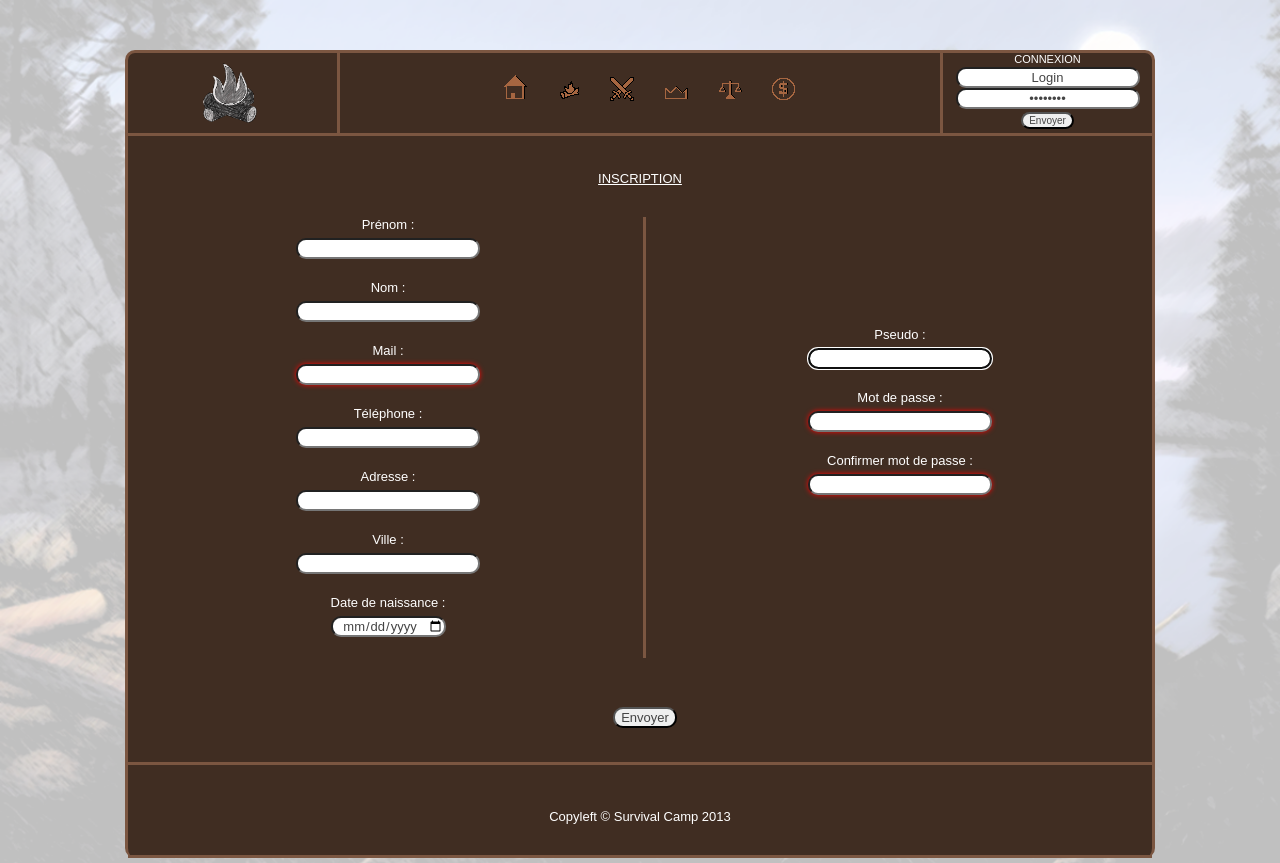
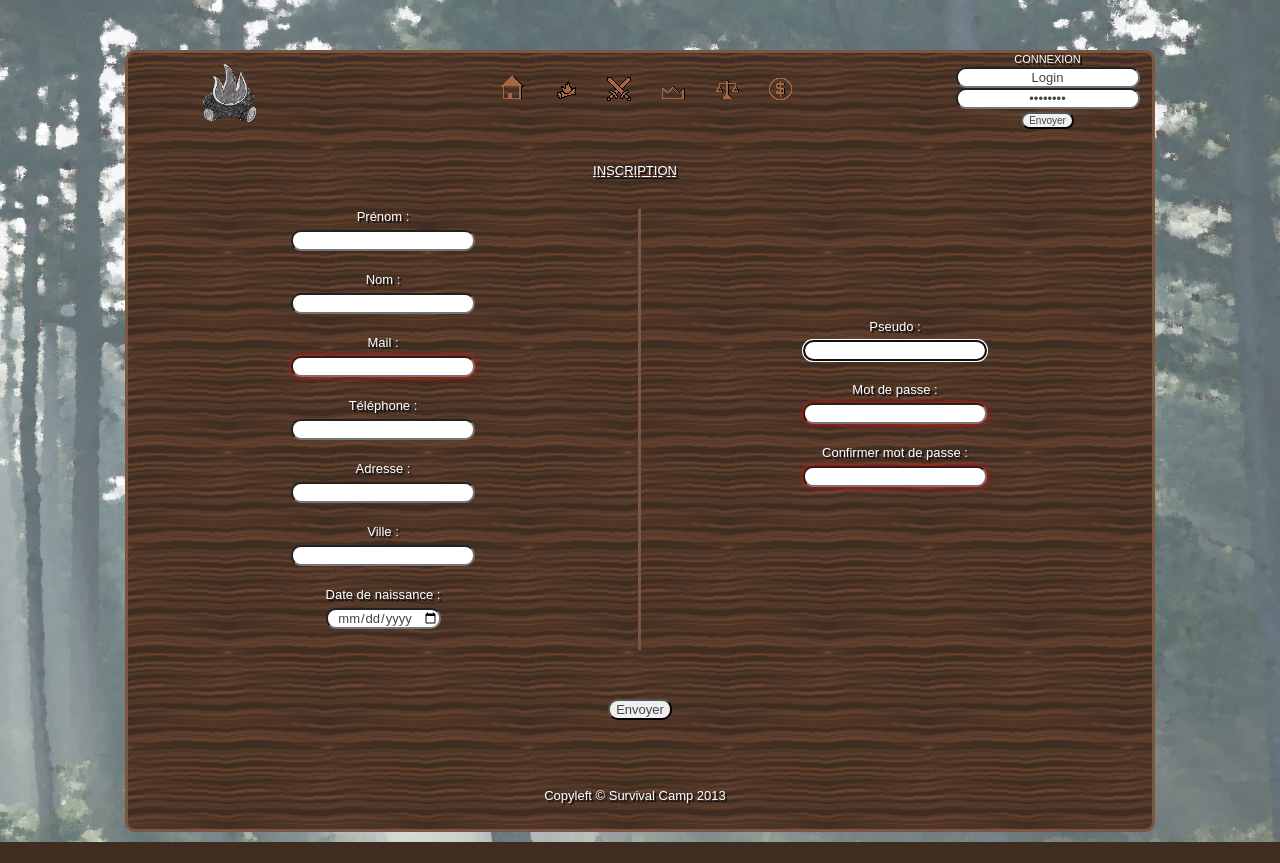
Before and after one commit to niamor89/SeminairePHP, a PHP site: page / in a window 1280 px wide. After the commit the page ends 842 px from the top, so only its background shows below. Run offline with PHP 8.4, Linux system fonts and the light colour scheme.

Commit message:
Maquette HTML
Styles, images, bordures et ombres.

```diff
--- a/Maquette HTML/assets/styles/default/RomainN.css
+++ b/Maquette HTML/assets/styles/default/RomainN.css
@@ -4,7 +4,7 @@
 #header #logo {width:209px; height:80px; position:absolute;}
 
 	/* Menu */
-#header #menu {width:600px; height:80px; position:absolute; left:209px; border-left:3px solid #7b5641; border-right:3px solid #7b5641}
+#header #menu {width:600px; height:80px; position:absolute; left:209px; /*border-left:3px solid #7b5641; border-right:3px solid #7b5641*/}
 
 #header #menu_entries {
 	position:absolute;
--- a/Maquette HTML/assets/styles/default/style.css
+++ b/Maquette HTML/assets/styles/default/style.css
@@ -71,16 +71,18 @@ h1, h2, h3, h4, h5, h6 { font-weight: bold; }
 /**********************************************/
 /**********************************************/
 html {
-background:url(../../img/Background.png) 0 0 no-repeat;
+background:url(../../img/Background2.jpg) 0 0 no-repeat;
+background-attachment:fixed;
 background-size: cover;
+text-shadow: 2px 2px #101010;
 }
 
-#page { width:1024px; margin:auto; border-top:3px solid #7b5641; border-left:3px solid #7b5641; border-right:3px solid #7b5641; margin-top:50px; background-color:#402d22; border-radius:10px;}
-#header, #footer { width:100%; border-bottom:3px solid #7b5641; position:relative; }
-#content { width:100%; border-bottom:3px solid #7b5641; position:relative; }
-#header, #footer { height:80px; }
+#page { width:1024px; margin:auto; margin-top:50px; background:url(../../img/bois2.png); border:3px solid #7b5641; border-radius:10px;}
 body { color:#FFF;}
 .clear { clear:both; width:100%; }
+
+#header, #content, #footer { width:100%; position:relative; }
+#header, #footer { height:80px; }
 
 /**************** HEADER *********************/
 
@@ -90,10 +92,10 @@ body { color:#FFF;}
 #header #menu ul li:hover .title { display:inline; }*/
 
 /**************** CONTENT ********************/
-#content { width:1014px; padding:5px; text-align:center; }
+#content { width:1014px; text-align:center; }
 
 /**************** FOOTER *********************/
-#footer {  width:1014px; padding:5px; text-align:center; }
+#footer {  width:1014px; text-align:center; }
 
 /**********************************************/
 /**********************************************/
--- a/site/assets/styles/default/style.css
+++ b/site/assets/styles/default/style.css
@@ -85,7 +85,7 @@ body { color:#FFF; background-color:#402d22; }
 #header #menu ul li:hover .title { display:inline; }*/
 
 /**************** CONTENT ********************/
-#content { width:1014px; padding:5px; text-align:center; }
+#content { width:1014px; padding:5px; text-align:left; }
 
 /**************** FOOTER *********************/
 #footer {  width:1014px; padding:5px; text-align:center; }
```
Also changed, not shown: Maquette HTML/assets/img/Background2.jpg (added), Maquette HTML/assets/img/bois2.png (added).
